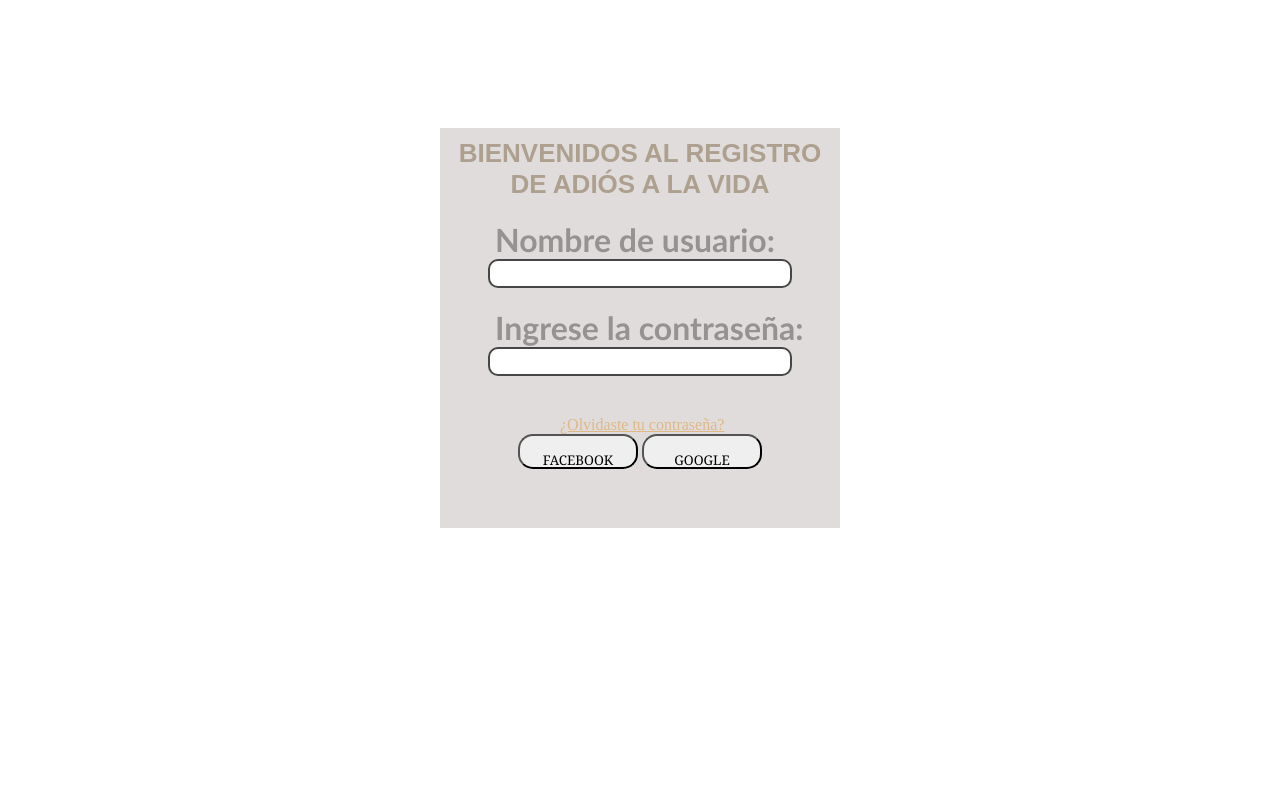
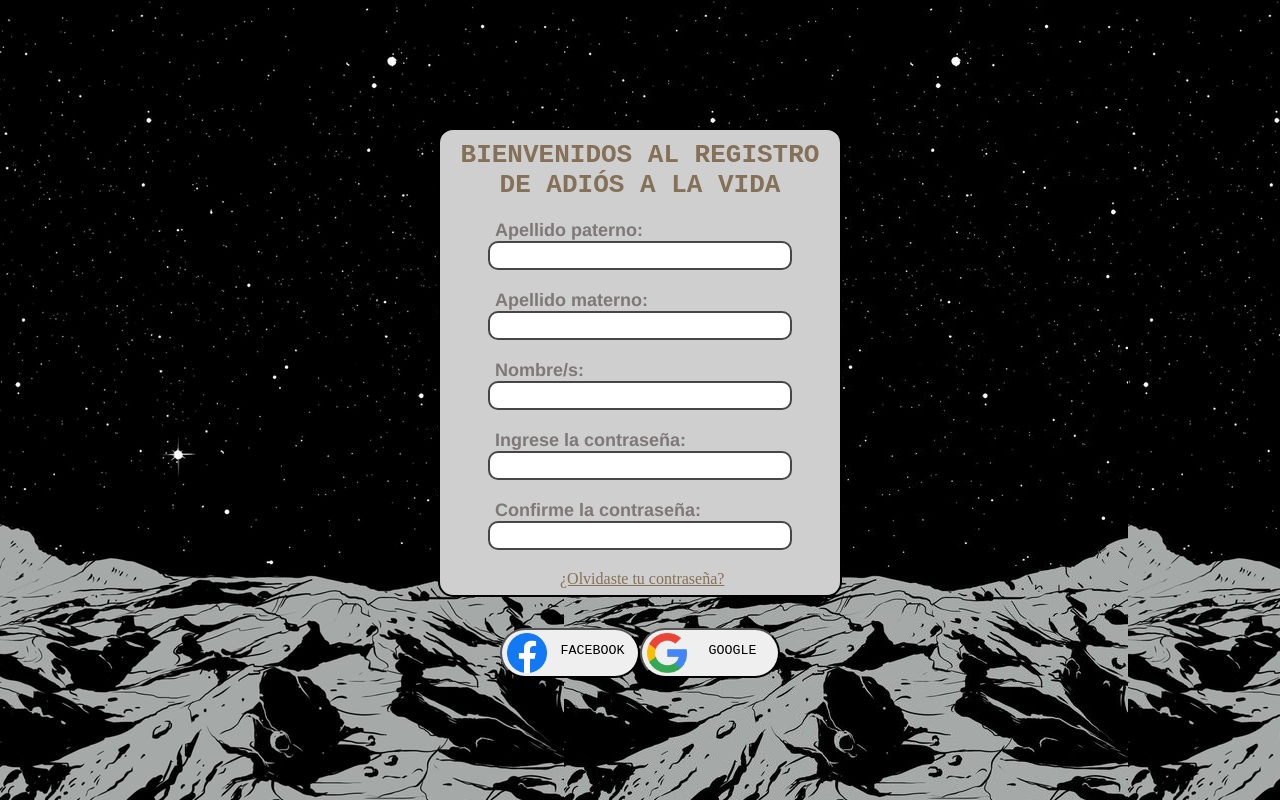
Before and after one commit to CuackcCuack/4IV10-PSW-Gomez-Jimenez-Karina.Avigail, a plain HTML site: page 02Formulario/formulario.html in a window 1280 px wide. Drawn offline with Linux system fonts and the light colour scheme.

Commit message:
tarea formulario de registro

```diff
--- a/02Formulario/css/stylelogin.css
+++ b/02Formulario/css/stylelogin.css
@@ -3,9 +3,13 @@
     padding: 0;
 }
 
+html{
+    background-image: url(../imágenes/adiosvidaback.jpg);
+}
+
 body{
     background-image: url(../imágenes/fondo.jpg);
-    color: rgb(151, 146, 146);
+    color: rgb(126, 120, 120);
     display: flex;
     align-items: center;
     flex-direction: column;
@@ -13,23 +17,25 @@ body{
 }
 
 .userlogin{
-    background-color: rgb(224, 220, 220);
-    height: 400px;
+    background-color: rgb(207, 207, 207);
+    height: 465px;
     width: 400px;
-    border-radius: 15px solid rgb(255, 135, 201);
+    border-radius: 15px;
+    border: 2px solid rgb(0, 0, 0);;
     margin-top: 10%;
     text-align: center;
 }
 
 .title{
     text-align: center;
-    font-family:sans-serif;
+    font-family:monospace;
     text-transform: uppercase;
     font-size: 13px;
     padding-top: 10px;
-    color: rgb(173, 160, 143);
+    color: rgb(133, 113, 88);
 }
 
+/*
 .userid{
     padding-top: 20px;
 }
@@ -48,53 +54,58 @@ body{
     border: solid 2px rgb(70, 70, 70);
     border-radius: 10px;
 }
+*/
 
-.userpassword{
+.lastnameP, .lastnameM, .user, .userpassword, .userpasswordconfirm, .buttons{
     padding-top: 20px;
 }
 
-.userpassword h1{
-    font-family:'Trebuchet MS', 'Lucida Sans Unicode', 'Lucida Grande', 'Lucida Sans', Arial, sans-serif;
+.lastnameP h1, .lastnameM h1, .user h1, .userpassword h1, .userpasswordconfirm h1{
+    font-family:'Franklin Gothic Medium', 'Arial Narrow', Arial, sans-serif;
+    font-size: large;
     float: left;
     margin-left: 50px;
     margin-right: 5px;
     padding-left: 5px;
 }
 
-.userpassword input{
+.lastnameP input, .lastnameM input, .user input, .userpassword input, .userpasswordconfirm input{
     height: 25px;
     width: 300px;
     border: solid 2px rgb(70, 70, 70);
     border-radius: 10px;
 }
 
-.button{
+.buttons{
     margin: 20px;
     display: inline-flex;
 }
 
-.button img{
+.buttons img{
     float:left;
+    width: 40px;
+    height: 40px;
+    padding-left: 5px;
 }
 
 .buttons button{
-    border-radius: 15px;
-    width: 120px;
-    height: 35px;
+    border-radius: 30px;
+    width: 140px;
+    height: 50px;
 }
 
 .buttons p{
-    margin-top: 0;
+    margin-top:10px;
     text-align: center;
     text-transform: uppercase;
-    font-family: Cambria, Cochin, Georgia, Times, 'Times New Roman', serif;
+    font-family:monospace;
 }
 
 a{
-    margin-top: 40px;
+    margin-top: 20px;
     float: left;
     margin-left: 120px;
-    color: burlywood;
+    color: rgb(133, 113, 88);
     /*Les dejare una hermosa tarea mediante la cual deben crear
     un formulario de registro que solicite el nombre, appat
     apmat, contraseña y confirmar contraseña
--- a/02Formulario/formulario.html
+++ b/02Formulario/formulario.html
@@ -13,18 +13,34 @@
         <div class="title">
             <h1>Bienvenidos al registro de Adiós a la Vida</h1>
         </div>
-            <div class="userid">
+            <div class="lastnameP">
+                <h1>Apellido paterno: </h1>
+                <input type="text" name="apellidoPat" id="appat" class="input_appat">
+            </div>
+            <div class="lastnameM">
+                <h1>Apellido materno: </h1>
+                <input type="text" name="apellidoMat" id="apmat" class="input_apmat">
+            </div>
+            <!--<div class="userid">
                 <h1>Nombre de usuario: </h1>
                 <input type="email" name="correo" id="email" class="input_user">
+            </div>-->
+            <div class="user">
+                <h1>Nombre/s: </h1>
+                <input type="text" name="nombre" id="nombre" class="input_user">
             </div>
             <div class="userpassword">
                 <h1>Ingrese la contraseña: </h1>
                 <input type="password" name="pass" id="password" class="input_pass">
             </div>
+            <div class="userpasswordconfirm">
+                <h1>Confirme la contraseña: </h1>
+                <input type="password" name="passwordconfirm" id="passconf" class="input_passconf">
+            </div>
             <a href="#">¿Olvidaste tu contraseña?</a>
             <div class="buttons">
-                <button> <img src=""> <p>Facebook</p> </button>
-                <button> <img src=""> <p>Google</p> </button>
+                <button> <img src="./imágenes/facebook.png"> <p>Facebook</p> </button>
+                <button> <img src="./imágenes/google.png"> <p>Google</p> </button>
             </div>
     </div>
 
```
Also changed, not shown: 02Formulario/imágenes/adiosvidaback.jpg (added), 02Formulario/imágenes/facebook.png (added), 02Formulario/imágenes/google.png (added).
